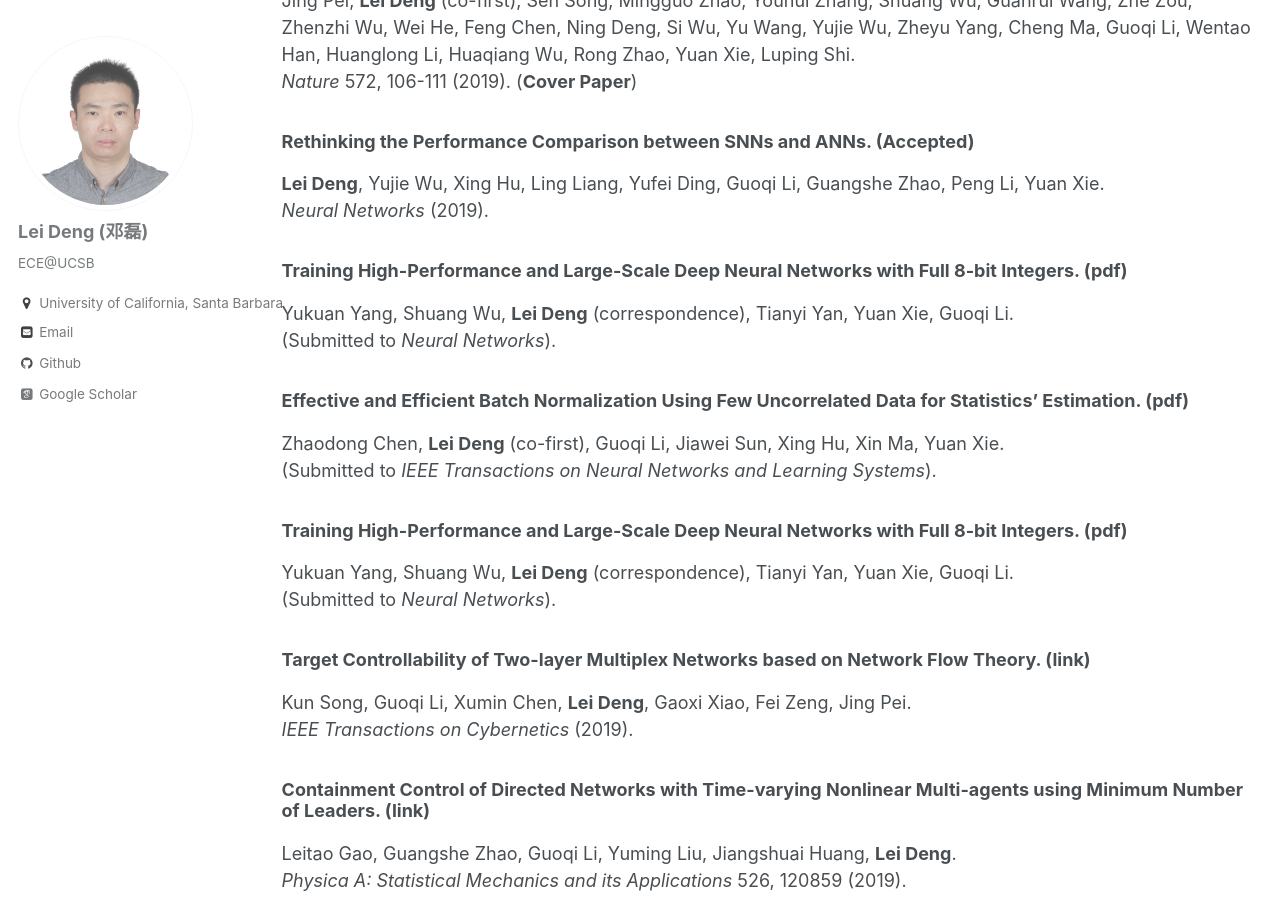
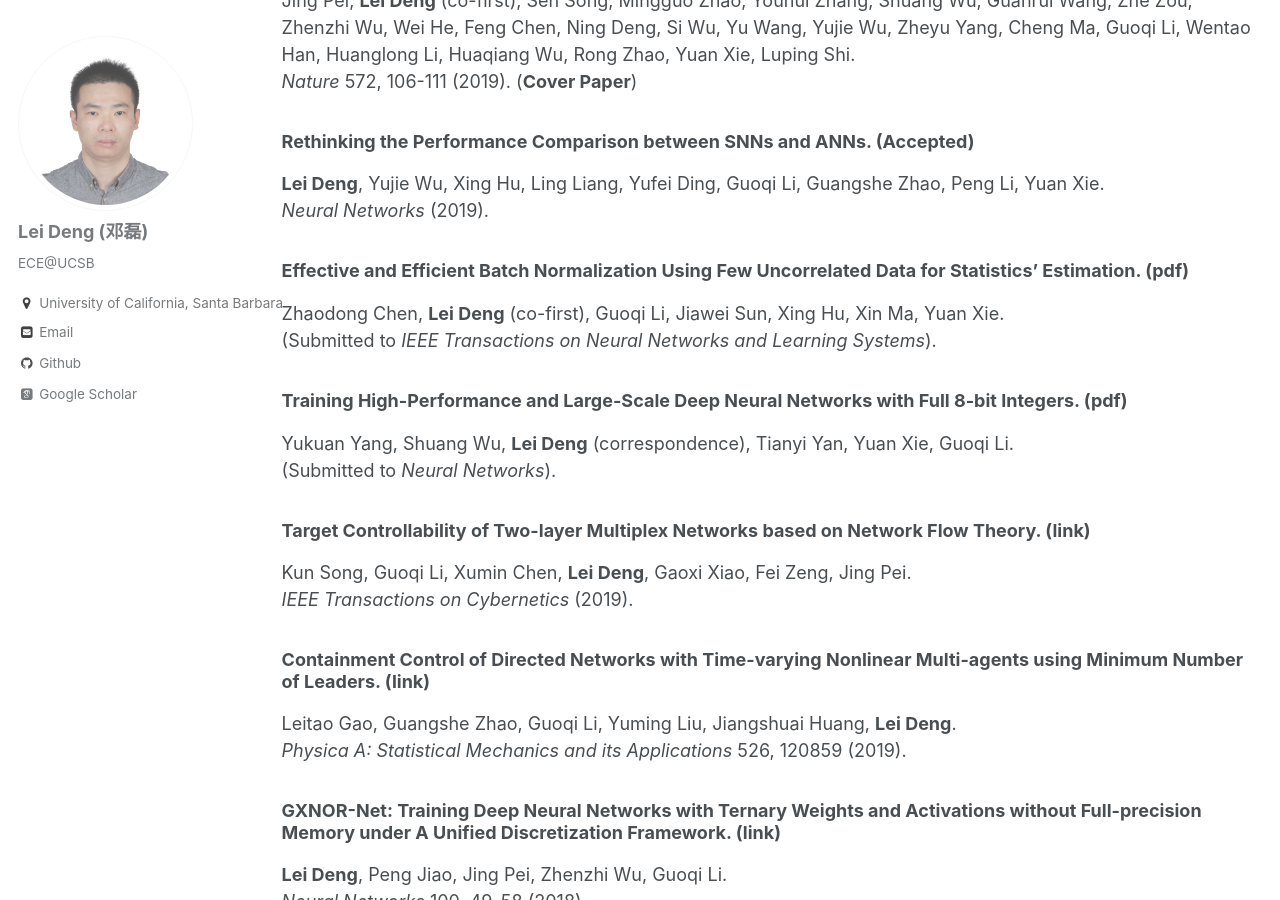
Before and after one commit to dllfei/dllfei.github.io, a Jekyll site: the page built from _pages/publications.md, in a window 1280 px wide and 900 px high, scrolled down 352 px. Built offline with Jekyll 4.4.1, drawn with Linux system fonts in a browser that asks for light colours; some web fonts are replaced.

Commit message:
Update publications.md

```diff
--- a/_pages/publications.md
+++ b/_pages/publications.md
@@ -15,10 +15,6 @@ Jing Pei, **Lei Deng** (co-first), Sen Song, Mingguo Zhao, Youhui Zhang, Shuang
 ### Rethinking the Performance Comparison between SNNs and ANNs. (Accepted) <br />
 **Lei Deng**, Yujie Wu, Xing Hu, Ling Liang, Yufei Ding, Guoqi Li, Guangshe Zhao, Peng Li, Yuan Xie. <br />
 *Neural Networks* (2019).
-
-### Training High-Performance and Large-Scale Deep Neural Networks with Full 8-bit Integers. ([pdf](https://arxiv.org/pdf/1909.02384.pdf)) <br />
-Yukuan Yang, Shuang Wu, **Lei Deng** (correspondence), Tianyi Yan, Yuan Xie, Guoqi Li. <br />
-(Submitted to *Neural Networks*).
 
 ### Effective and Efficient Batch Normalization Using Few Uncorrelated Data for Statistics' Estimation. ([pdf](https://arxiv.org/pdf/1810.10962.pdf)) <br />
 Zhaodong Chen, **Lei Deng** (co-first), Guoqi Li, Jiawei Sun, Xing Hu, Xin Ma, Yuan Xie. <br />
```
